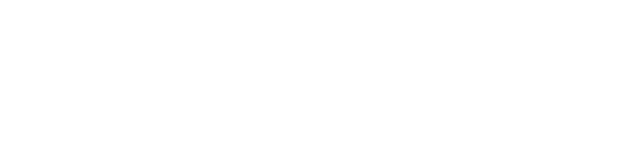
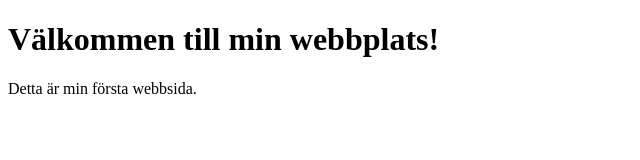
Before and after one commit to Anton26011/My-first-repo, a plain HTML site: page index.html in a window 1280 px wide. Shown: the whole page, without its empty margins (0-640 px from the left). Drawn offline with Linux system fonts and the light colour scheme.

Commit message:
tog med i koden

```diff
--- a/index.html
+++ b/index.html
@@ -3,9 +3,11 @@
 <head>
     <meta charset="UTF-8">
     <meta name="viewport" content="width=device-width, initial-scale=1.0">
-    <title>Document</title>
+    <title>Min webbplats</title>
 </head>
 <body>
+    <h1>Välkommen till min webbplats!</h1>
+    <p>Detta är min första webbsida.</p>
 
 </body>
 </html>
```
